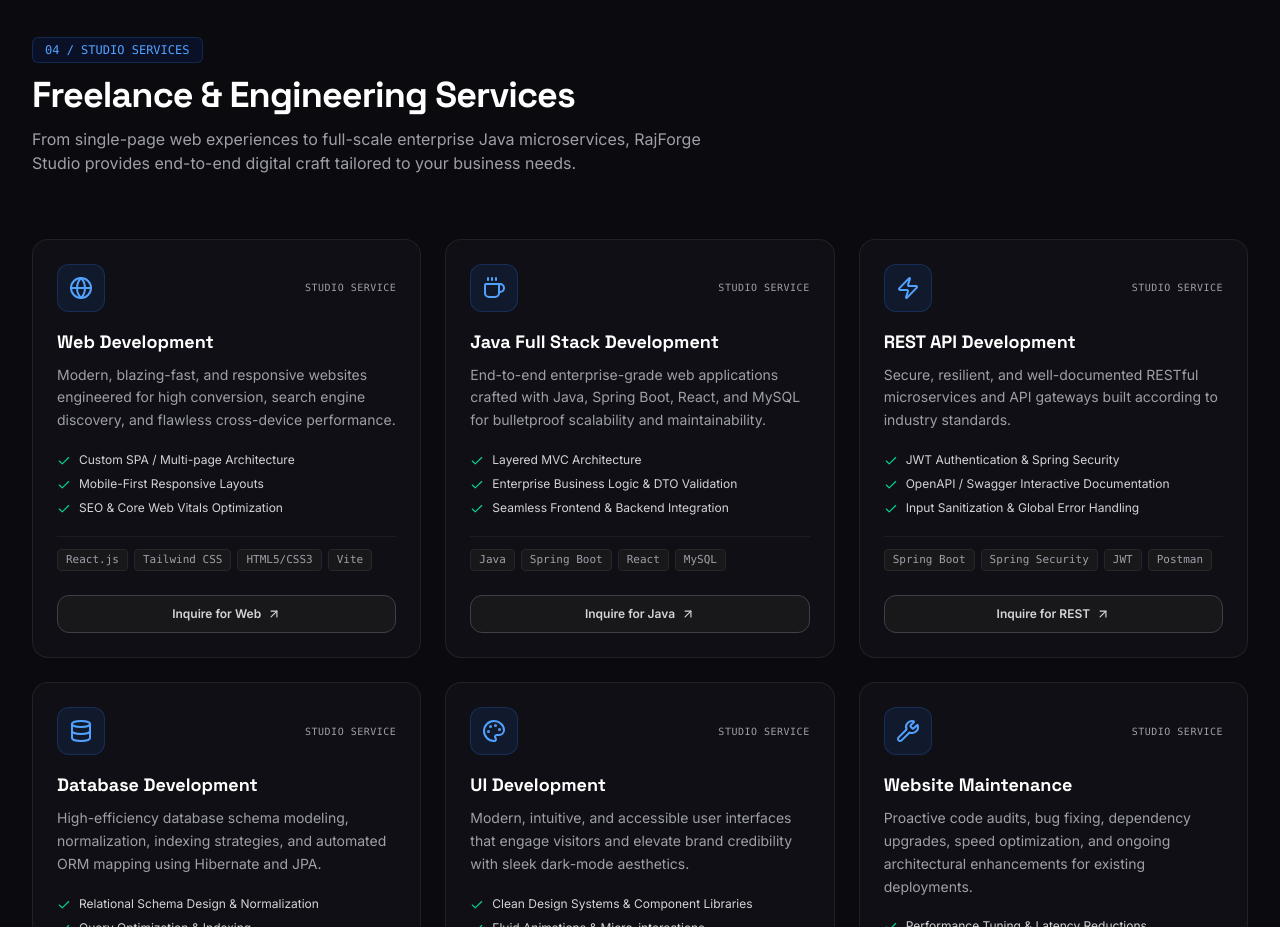
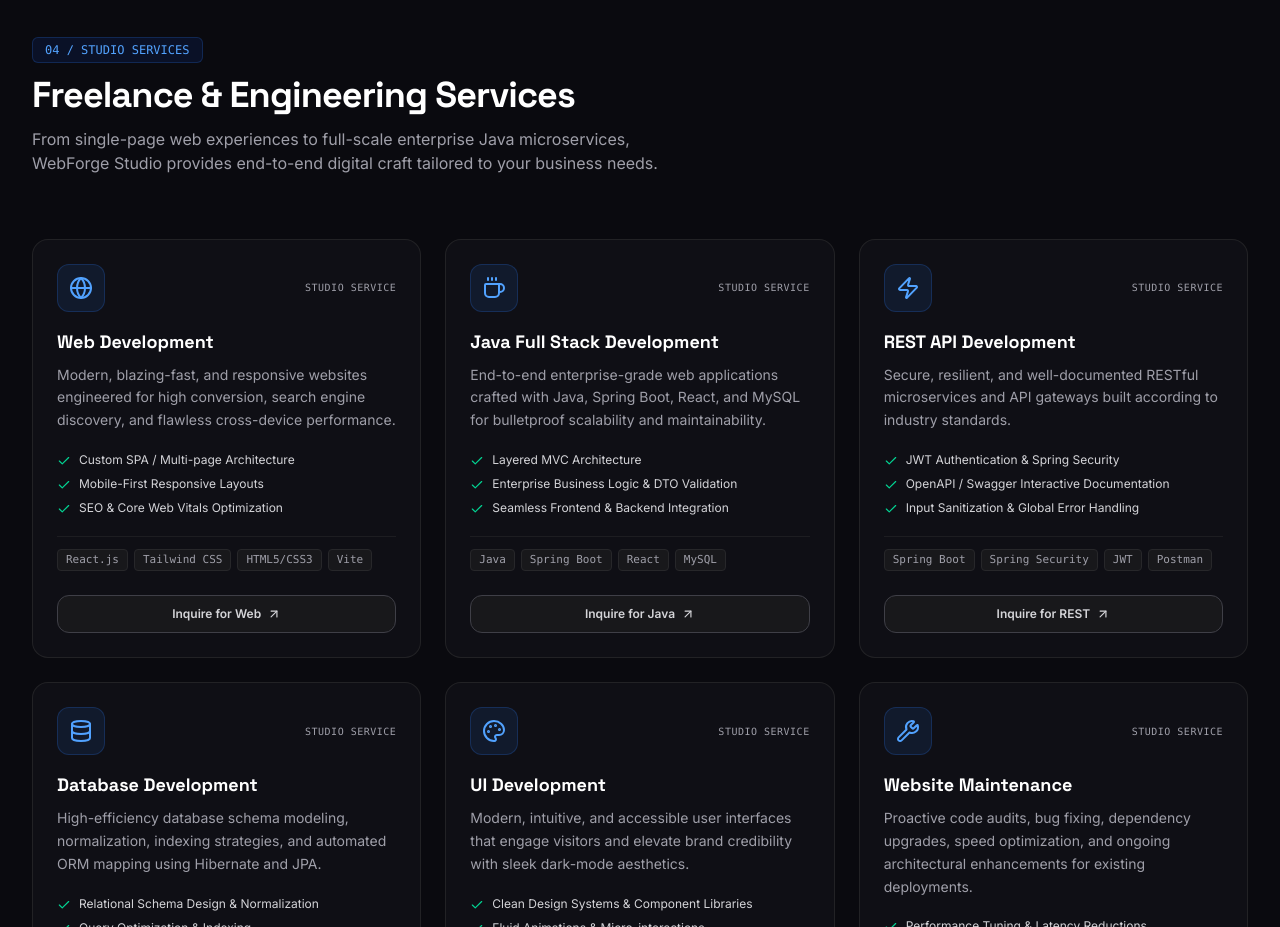
Before and after one commit to RajSaroj85/webForge-Studios, a React (Vite) app: page / in a window 1280 px wide. Shown: the part 5600-6527 px from the top of the page. Built offline with nearby package versions, Linux system fonts and the light colour scheme.

Commit message:
Update Services.tsx

```diff
--- a/src/components/Services.tsx
+++ b/src/components/Services.tsx
@@ -57,7 +57,7 @@ export const Services: React.FC<ServicesProps> = ({ services, onSelectService })
             Freelance & Engineering Services
           </h2>
           <p className="mt-3 text-zinc-400 text-base max-w-2xl">
-            From single-page web experiences to full-scale enterprise Java microservices, RajForge Studio provides end-to-end digital craft tailored to your business needs.
+            From single-page web experiences to full-scale enterprise Java microservices, WebForge Studio provides end-to-end digital craft tailored to your business needs.
           </p>
         </div>
 
```
